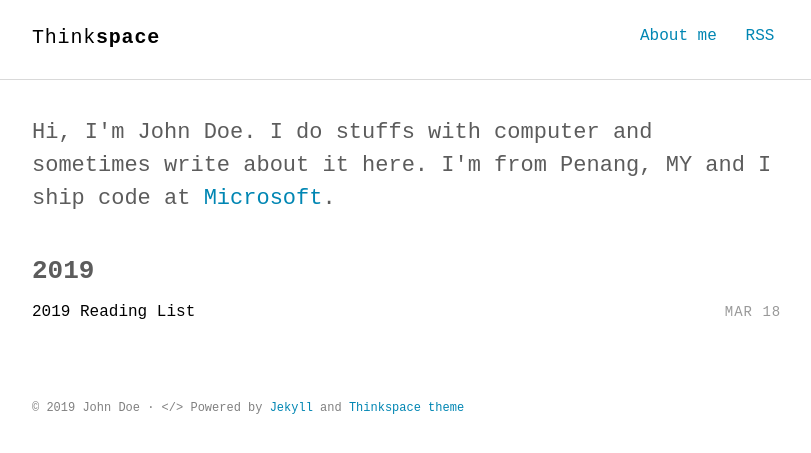
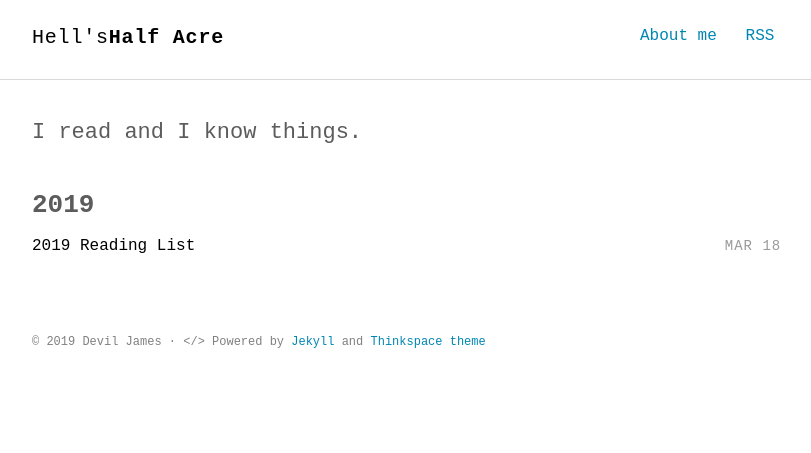
Before and after one commit to chevrenoire/chevrenoire.github.io, a Jekyll site: the page built from index.html, in a window 1280 px wide. Shown: the top 453 px of the page, without its empty margins (232-1043 px from the left). Built offline with Jekyll 4.4.1, drawn with Linux system fonts in a browser that asks for light colours; some web fonts are replaced.

Commit message:
update page details

```diff
--- a/_config.yml
+++ b/_config.yml
@@ -1,9 +1,9 @@
 # Site settings
-title_left    : "Think"
-title_right   : "space" # default: ""
-description   : "Minimalist Jekyll theme for technical writing blog."
-keywords      : "Jekyll, theme, free, download, SEO, blog, web, minimalist, thinkspace"
-url           : https://heiswayi.github.io/thinkspace # site url
+title_left    : "Hell's"
+title_right   : "Half Acre" # default: ""
+description   : "A blog"
+keywords      : "minimalist, blog, devil, james, books, reading, minimalism"
+url           : https://thadeej.github.io/thinkspace # site url
 baseurl       : "" # apply repo name like "/myproject" if used under gh-pages branch, else (under master branch) just leave empty/blank
 cover         : "" # image uri like logo/cover image for site seo
 
@@ -28,7 +28,7 @@ sass:
 
 # Author settings
 author:
-  name     : "John Doe"
+  name     : "Devil James"
 
 plugins:
   - jekyll-sitemap
--- a/_includes/intro.html
+++ b/_includes/intro.html
@@ -1,5 +1,5 @@
 <section class="intro">
   <div class="container">
-    <p class="lead">Hi, I'm John Doe. I do stuffs with computer and sometimes write about it here. I'm from Penang, MY and I ship code at <a href="#">Microsoft</a>.</p>
+    <p class="lead">I read and I know things.</p>
   </div>
 </section>
```
